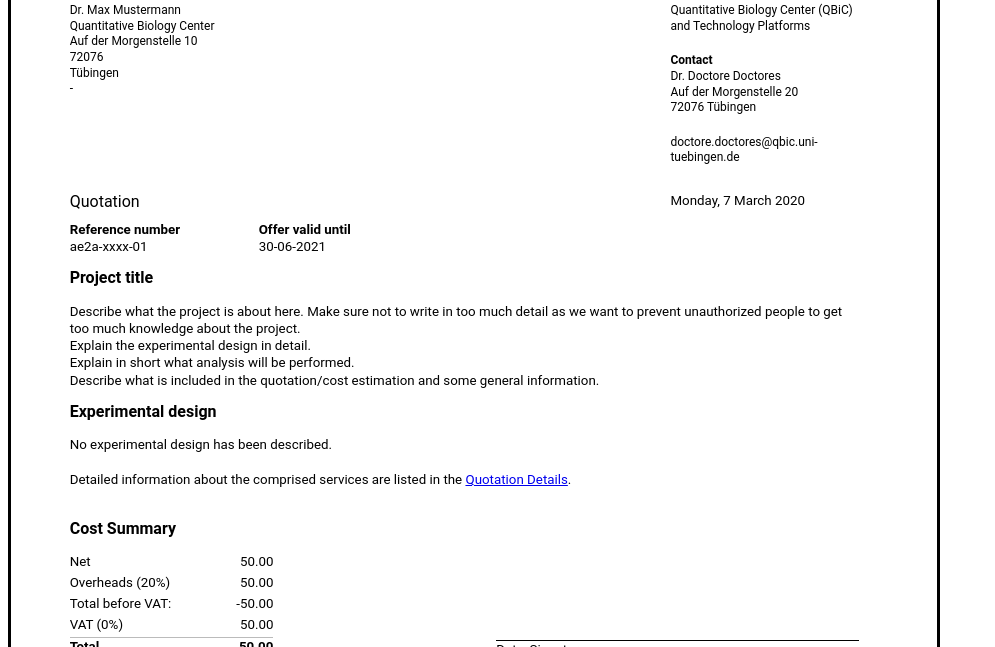
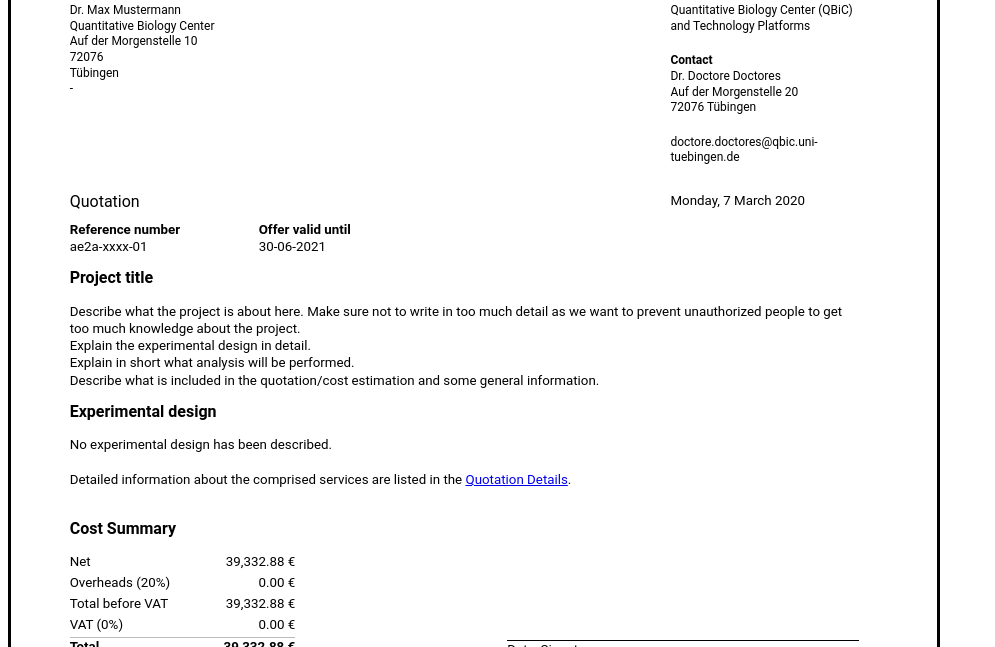
Before and after one commit to qbicsoftware/offer-manager-2-portlet, a plain HTML site: page offer-manager-app/src/main/resources/offer-template/offer.html in a window 1280 px wide. Shown: the part 153-800 px from the top of the page, without its empty margins (0-995 px from the left). Drawn offline with Linux system fonts and the light colour scheme.

Commit message:
Fix/#810 cost summary spacing (#811)
* Update offer template cost summary

* Introduce column gap for cost items

* Update CHANGELOG.rst

```diff
--- a/offer-manager-app/src/main/resources/offer-template/offer.html
+++ b/offer-manager-app/src/main/resources/offer-template/offer.html
@@ -77,28 +77,28 @@
 <!--                  <div class="cost-section">-->
                     <div class="cost-item net">
                       <div>Net</div>
-                      <div class="costs">50.00</div>
+                      <div class="costs">39,332.88 €</div>
                     </div>
 <!--                  </div>-->
 <!--                  <div class="cost-section">-->
                     <div class="cost-item overheads">
                       <div>Overheads (<span class="overheads-percentage">20%</span>)</div>
-                      <div class="costs">50.00</div>
+                      <div class="costs">0.00 €</div>
                     </div>
 <!--                  </div>-->
 <!--                  <div class="cost-section">-->
                     <div class="cost-item total-before-vat">
-                      <div>Total before VAT:</div>
-                      <div class="costs">-50.00</div>
+                      <div>Total before VAT</div>
+                      <div class="costs">39,332.88 €</div>
                     </div>
 <!--                  </div>-->
                   <div class="cost-item vat">
                     <div>VAT (<span class="vat-percentage">0%</span>)</div>
-                    <div class="costs">50.00</div>
+                    <div class="costs">0.00 €</div>
                   </div>
                   <div class="cost-item totals-section totals">
                     <div>Total</div>
-                    <div class="costs">50.00</div>
+                    <div class="costs">39,332.88 €</div>
                   </div>
                 </div>
               </div>
--- a/offer-manager-app/src/main/resources/offer-template/stylesheet.css
+++ b/offer-manager-app/src/main/resources/offer-template/stylesheet.css
@@ -140,6 +140,8 @@ thead#page-header {
 .cost-summary .cost-item {
     display: grid;
     grid-template-columns: auto auto;
+    column-gap: 1mm;
+    grid-column-gap: 1mm;
     margin-top: 1mm;
     margin-bottom: 0;
 }
```
Also changed, not shown: 1 other file.
